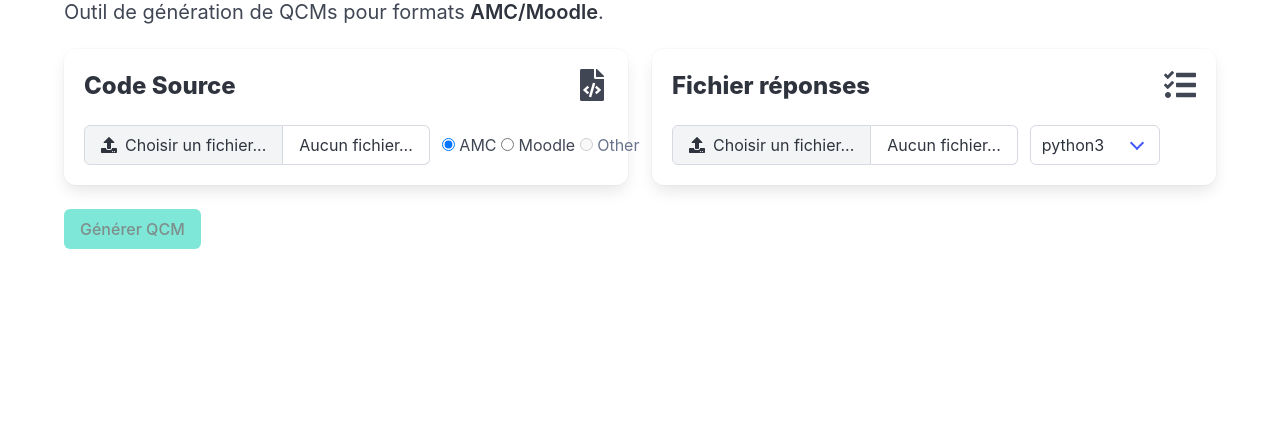
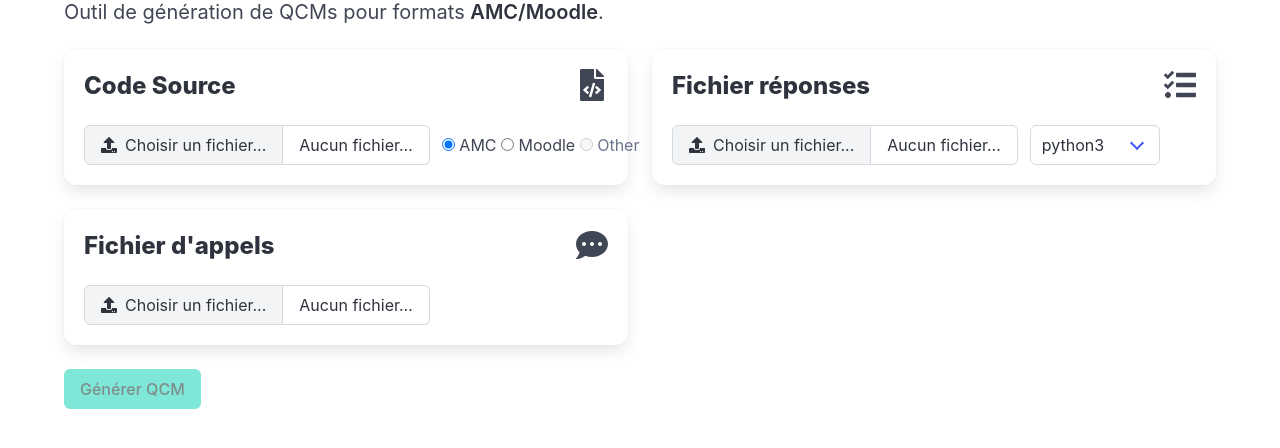
Before and after one commit to Frenox/Projet-QCMs-info, a Flask app: page / in a window 1280 px wide. Shown: the part 210-658 px from the top of the page. Run offline with Flask 3, Linux system fonts and the light colour scheme; some libraries are stand-ins or nearby versions.

Commit message:
New call file

```diff
--- a/GUI/Website/app.py
+++ b/GUI/Website/app.py
@@ -1,4 +1,4 @@
-from flask import Flask, request, render_template, send_from_directory,jsonify
+from flask import Flask, request, render_template, jsonify
 
 from modules.data import *
 from modules.execution import *
@@ -19,19 +19,46 @@ def process_qcm():
     if request.method == 'POST':
         outputType = request.form['output_type']
         codeLanguage = request.form.get('format_select')
-        filePath = request.files['source_file'].filename
-        answerPath = request.files['answer_file'].filename
+        files = []
+        temp_files_paths = []
+        source_file = request.files['source_file']
+        execution_file = request.files['calls_file']
+        answer_file = request.files['answer_file']
+        files.extend(source_file, execution_file, answer_file)
 
-        codeFile = formatage_fichier(filePath)
-        fileReturn = execution_docker(codeFile, codeLanguage, getKnownLanguages())
-        answerLists = rep(fileReturn, answerPath)
-        questions = []
-        for i in range(len(answerLists)):
-            questions.append(generate_question("fichier.py", "Que renvoie ce programme?", answerLists[i], outputType, 'multi'))
-        return jsonify({'result': render_template('qcm-result.html', qcmList=questions)})
+        try:
+            for file in files:
+                temp_file = tempfile.NamedTemporaryFile(delete=False)
+                file.save(temp_file.name)
+                temp_files_paths.append(temp_file.name)
 
-def getLanguageData(language):
-    return getKnownLanguages()[language]
+            languageData = getKnownLanguages()[codeLanguage]
+            codeFile = formatage_fichier(temp_files_paths[0])
+
+            with open(temp_files_paths[1], "r") as execFile:
+                executionFile = execFile.read()
+                globalFile = codeFile + "\n" + executionFile
+
+                fileReturn = execution_docker(globalFile, languageData)
+                answerLists = rep(fileReturn, temp_files_paths[2])
+
+                questions = []
+                for i in range(len(answerLists)):
+                    question = generate_question("codeFile{languageData[0]}", "Que renvoie ce programme?", answerLists[i], outputType, 'multi')
+                    questions.append(question)
+                    with open(f'Outputs/test{i}.txt', 'w') as f:
+                        f.write(question)
+                        f.close()
+                with open(f'Outputs/codeFile{languageData[0]}', 'w') as f:
+                    f.write(codeFile)
+                    f.close()
+                execFile.close()
+                return jsonify({'result': render_template('qcm-result.html', qcmList=questions)})
+        finally:
+            for path in temp_files_paths:
+                os.remove(path)
+
+
 
 if __name__ == "__main__":
     app.run(debug=True)
--- a/GUI/Website/templates/index.html
+++ b/GUI/Website/templates/index.html
@@ -39,7 +39,7 @@
                           <i class="fas fa-2x fa-file-code"></i>
                         </span>
                       </div>
-                    </nav>
+                  </nav>
                   <nav class="level">
                     <div class="level-left">
                       <div class="level-item">
@@ -74,6 +74,40 @@
                           <input type="radio" name="output_type" value="other" disabled>
                           Other
                           </label>
+                        </div>
+                      </div>
+                    </div>
+                  </nav>
+              </div>
+              <div class="box">
+                  <nav class="level">
+                    <div class="level-left">
+                      <h1 class="title is-4">Fichier d'appels</h1>
+                    </div>
+                    <div class="level-right">
+                      <span class="icon is-medium">
+                        <i class="fas fa-2x fa-comment-dots"></i>
+                      </span>
+                    </div>
+                  </nav>
+                  <nav class="level">
+                    <div class="level-left">
+                      <div class="level-item">
+                        <div class="block">
+                          <div class="file has-name">
+                              <label class="file-label">
+                              <input class="file-input" type="file" name="calls_file">
+                              <span class="file-cta">
+                                  <span class="file-icon">
+                                  <i class="fas fa-upload"></i>
+                                  </span>
+                                  <span class="file-label">
+                                  Choisir un fichier...
+                                  </span>
+                              </span>
+                              <span class="file-name"> Aucun fichier... </span>
+                              </label>
+                          </div>
                         </div>
                       </div>
                     </div>
```
